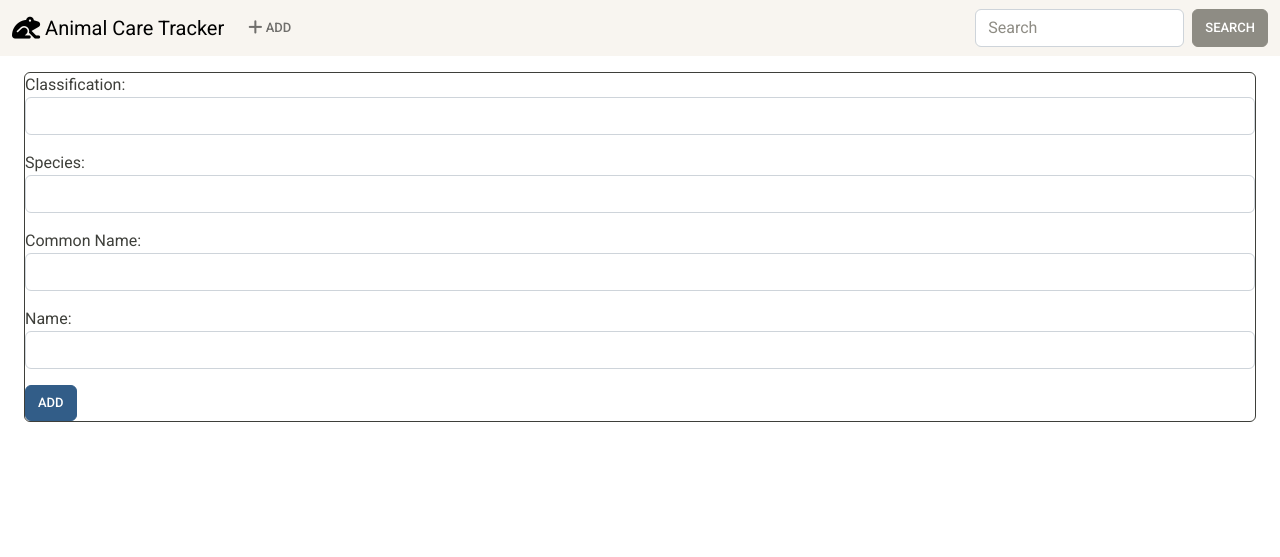
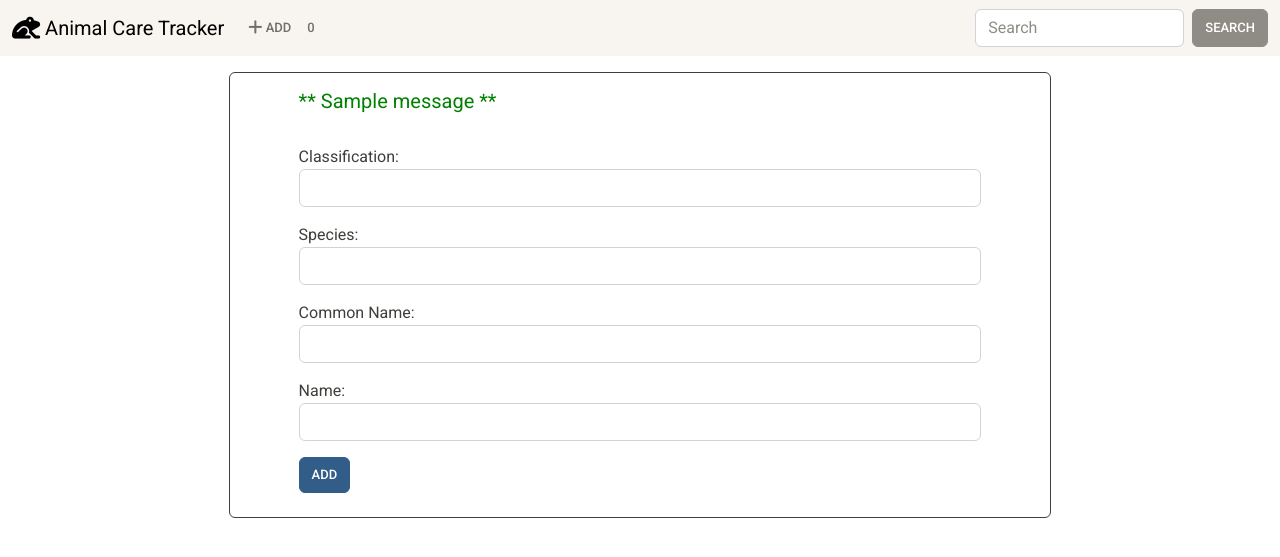
Before and after one commit to NicoGiuliani/pet-care-tracker, a Django app: page /add/ in a window 1280 px wide. Shown: the top 557 px of the page. Run offline with Django 4.2, Linux system fonts and the light colour scheme; tables that the repository leaves empty hold one stand-in row (values such as "Sample post"); one stand-in notice (Sample message) is shown; some libraries are stand-ins or nearby versions.

Commit message:
Added save message and counter

```diff
--- a/app/views.py
+++ b/app/views.py
@@ -1,4 +1,5 @@
 from django.shortcuts import render
+from django.contrib import messages
 from .models import Animal
 from .forms import AnimalForm
 
@@ -12,10 +13,10 @@ def add(request):
   if request.method == 'POST':
     form = AnimalForm(request.POST)
     if form.is_valid():
-      new_classification = form.cleaned_data['new_classification']
-      new_species = form.cleaned_data['new_species']
-      new_common_name = form.cleaned_data['new_common_name']
-      new_name = form.cleaned_data['new_name']
+      new_classification = form.cleaned_data['classification']
+      new_species = form.cleaned_data['species']
+      new_common_name = form.cleaned_data['common_name']
+      new_name = form.cleaned_data['name']
 
       new_animal = Animal(
         classification = new_classification,
@@ -25,6 +26,7 @@ def add(request):
       )
 
       new_animal.save()
+      messages.success(request, 'New animal saved successfully')
       return render(request, './add.html', {
         'form': AnimalForm,
         'success': True
@@ -34,5 +36,3 @@ def add(request):
   return render(request, './add.html', {
     'form': AnimalForm()
   })
-
-  return render(request, 'add.html')
--- a/templates/add.html
+++ b/templates/add.html
@@ -1,7 +1,13 @@
 {% extends './base.html' %}
 {% block body %}
-<div class="card border-dark mb-3">
-  <orm method="POST" action="{% url 'add' %}">
+<div class="card border-dark col-8 mx-auto mb-3">
+  {% for message in messages %}
+    {% if message.tags == 'success' %}
+    <h5 class='col-10 mt-3 mx-auto' style="color:green">** {{message}} **</h5>
+    {% endif %}
+  {% endfor %}
+  <form method="POST" action="{% url 'add' %}" class="col-10 mx-auto my-4">
+    {% csrf_token %}
     {{ form.as_p }}
     <button type="submit" class="btn btn-primary">Add</button>
   </form>
--- a/templates/base.html
+++ b/templates/base.html
@@ -23,6 +23,9 @@
                 <li class="nav-item">
                   <a class="nav-link" href="{% url 'add' %}"><i class="fa-solid fa-plus fa-lg"></i> Add</a>
                 </li>
+                <li class="nav-item">
+                  <a class="nav-link"> {{ animals|length }}</a>
+                </li>
               </ul>
               <form class="d-flex">
                 <input class="form-control me-sm-2" type="text" placeholder="Search">
```
